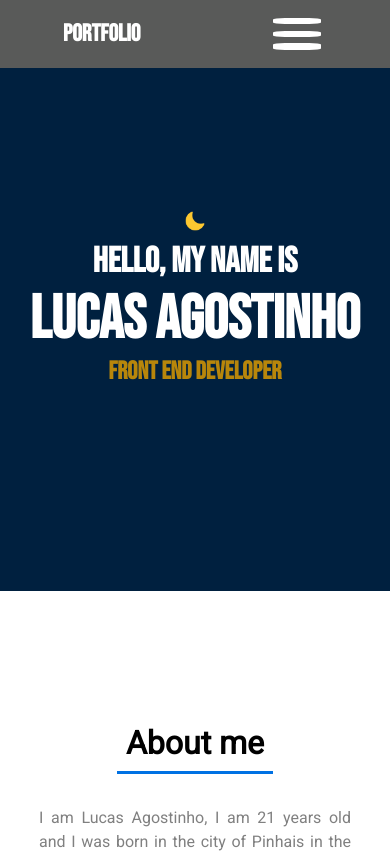
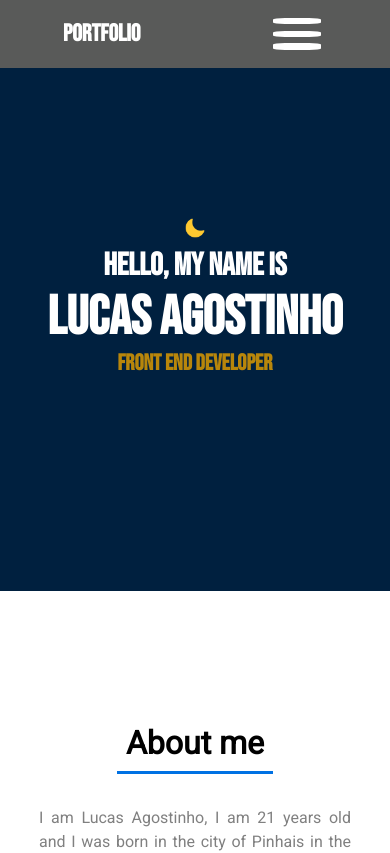
Before and after one commit to LucasBelgamann/my-portfolio, a React (Vite) app: page / in a window 390 px wide. Shown: the top 853 px of the page. Built offline with nearby package versions, Linux system fonts and the light colour scheme.

Commit message:
size title

```diff
--- a/src/components/home/Home.css
+++ b/src/components/home/Home.css
@@ -27,7 +27,7 @@ h5 {
 
 @media screen and (min-width: 375px) and (max-width: 667px) {
     .name-title {
-        font-size: 1.9rem;
+        font-size: 1.7rem;
     }
     .pai-home {
         height: 70vh;
```
